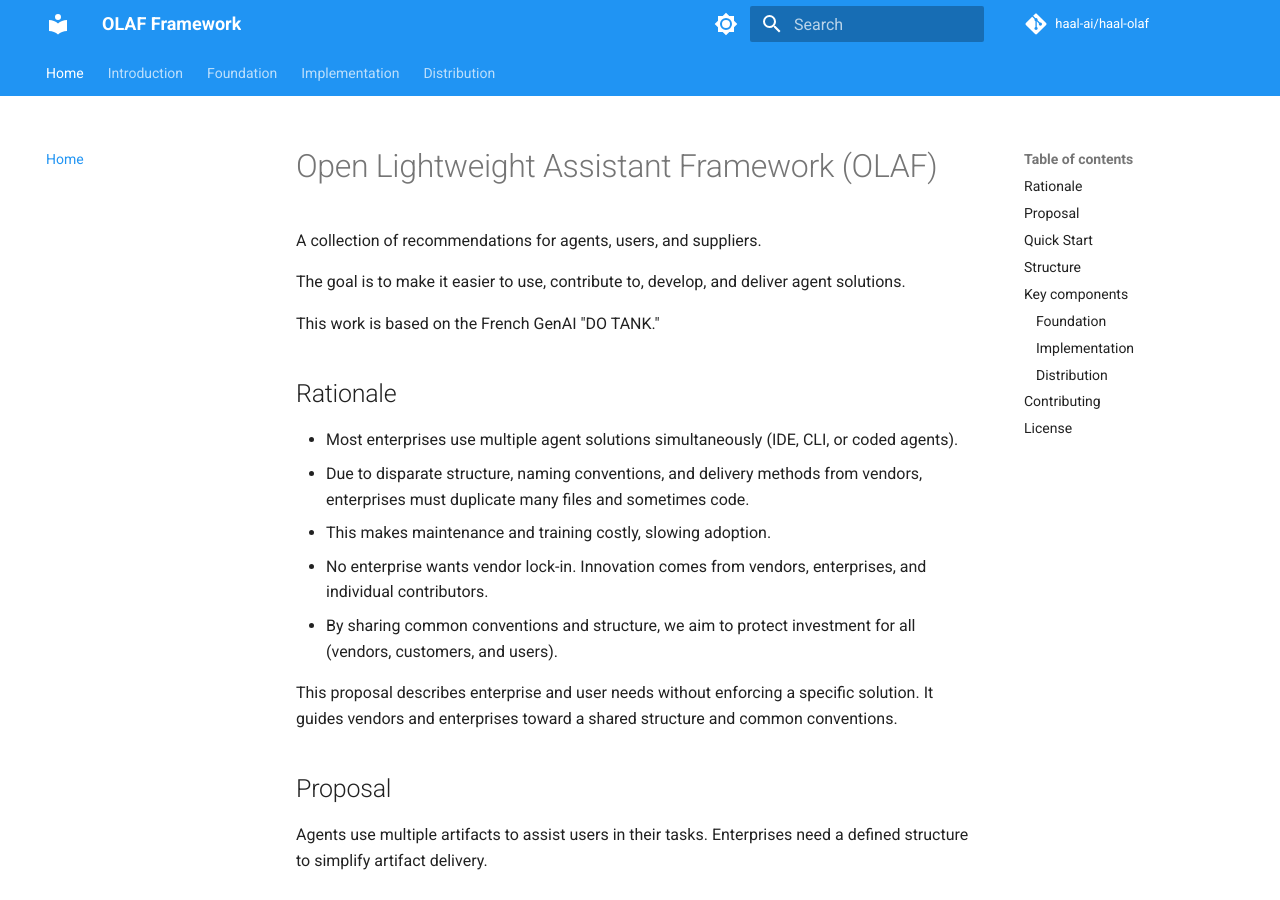
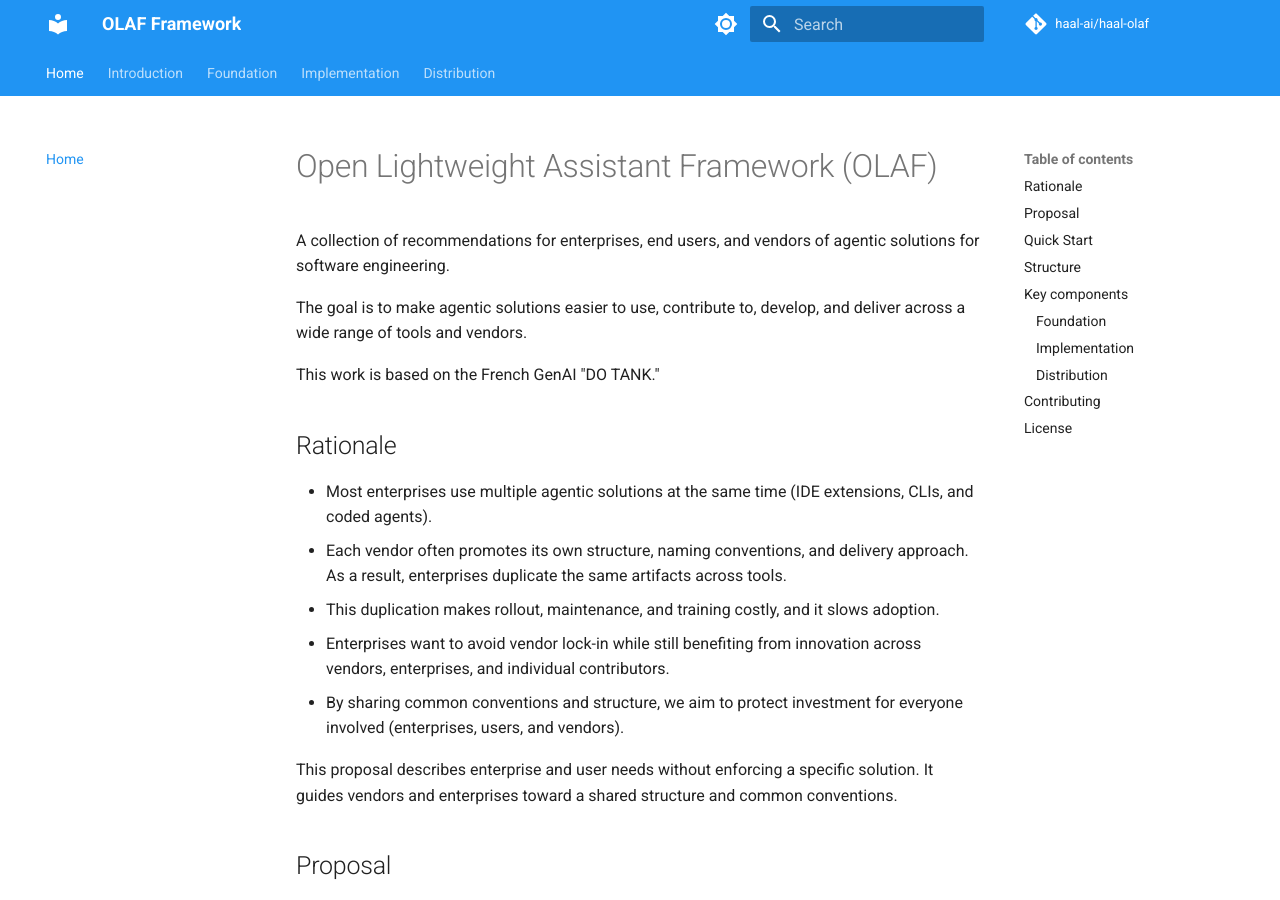
Before and after one commit to haal-ai/haal-olaf, an MkDocs documentation site: the page built from docs/index.md, in a window 1280 px wide and 900 px high. Built offline with MkDocs 1.6.1 and Material for MkDocs 9.7.7, drawn with Linux system fonts in a browser that asks for light colours; comment, search, counter and statistics services are not loaded.

Commit message:
docs: refine homepage messaging
Update docs/index.md to focus on enterprises, end users, and vendors, and use 'agentic solutions' consistently.

```diff
--- a/docs/index.md
+++ b/docs/index.md
@@ -1,18 +1,18 @@
 # Open Lightweight Assistant Framework (OLAF)
 
-A collection of recommendations for agents, users, and suppliers.
+A collection of recommendations for enterprises, end users, and vendors of agentic solutions for software engineering.
 
-The goal is to make it easier to use, contribute to, develop, and deliver agent solutions.
+The goal is to make agentic solutions easier to use, contribute to, develop, and deliver across a wide range of tools and vendors.
 
 This work is based on the French GenAI "DO TANK."
 
 ## Rationale
 
-- Most enterprises use multiple agent solutions simultaneously (IDE, CLI, or coded agents).
-- Due to disparate structure, naming conventions, and delivery methods from vendors, enterprises must duplicate many files and sometimes code.
-- This makes maintenance and training costly, slowing adoption.
-- No enterprise wants vendor lock-in. Innovation comes from vendors, enterprises, and individual contributors.
-- By sharing common conventions and structure, we aim to protect investment for all (vendors, customers, and users).
+- Most enterprises use multiple agentic solutions at the same time (IDE extensions, CLIs, and coded agents).
+- Each vendor often promotes its own structure, naming conventions, and delivery approach. As a result, enterprises duplicate the same artifacts across tools.
+- This duplication makes rollout, maintenance, and training costly, and it slows adoption.
+- Enterprises want to avoid vendor lock-in while still benefiting from innovation across vendors, enterprises, and individual contributors.
+- By sharing common conventions and structure, we aim to protect investment for everyone involved (enterprises, users, and vendors).
 
 This proposal describes enterprise and user needs without enforcing a specific solution. It guides vendors and enterprises toward a shared structure and common conventions.
 
```
